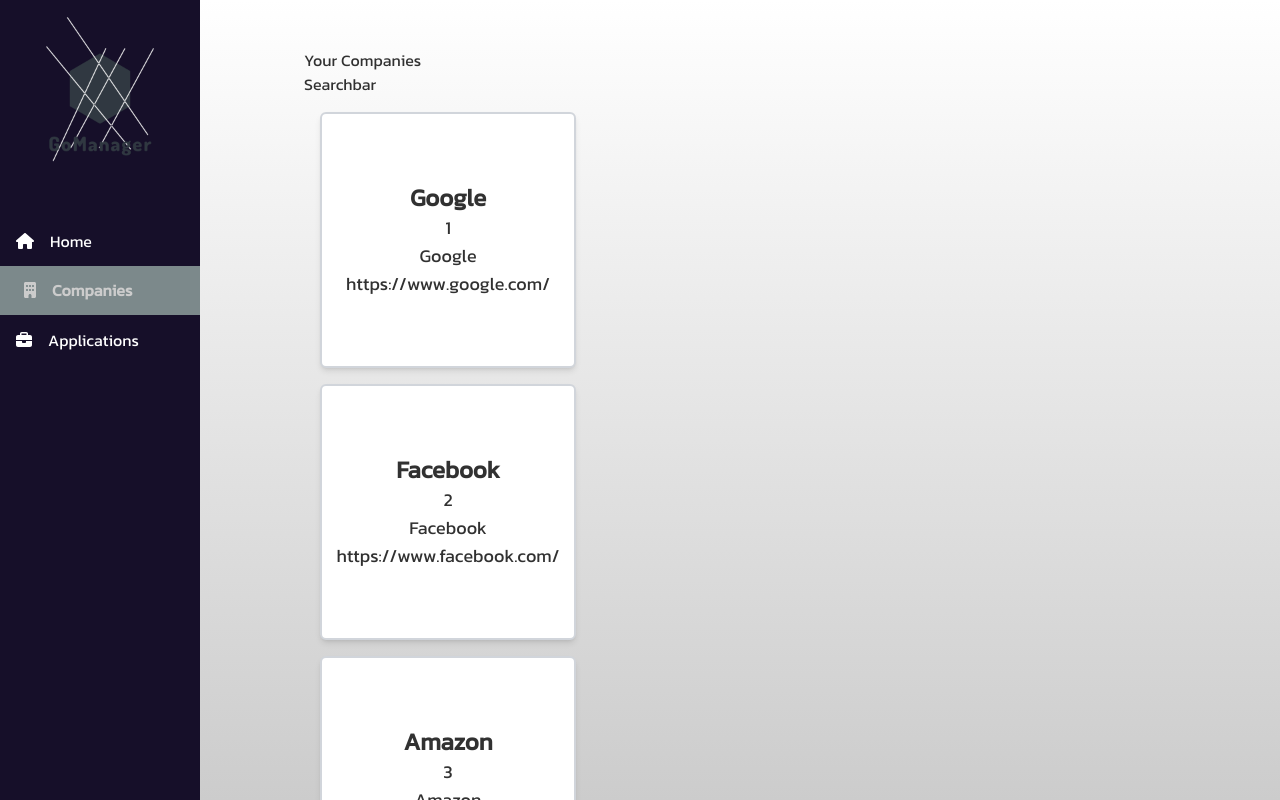
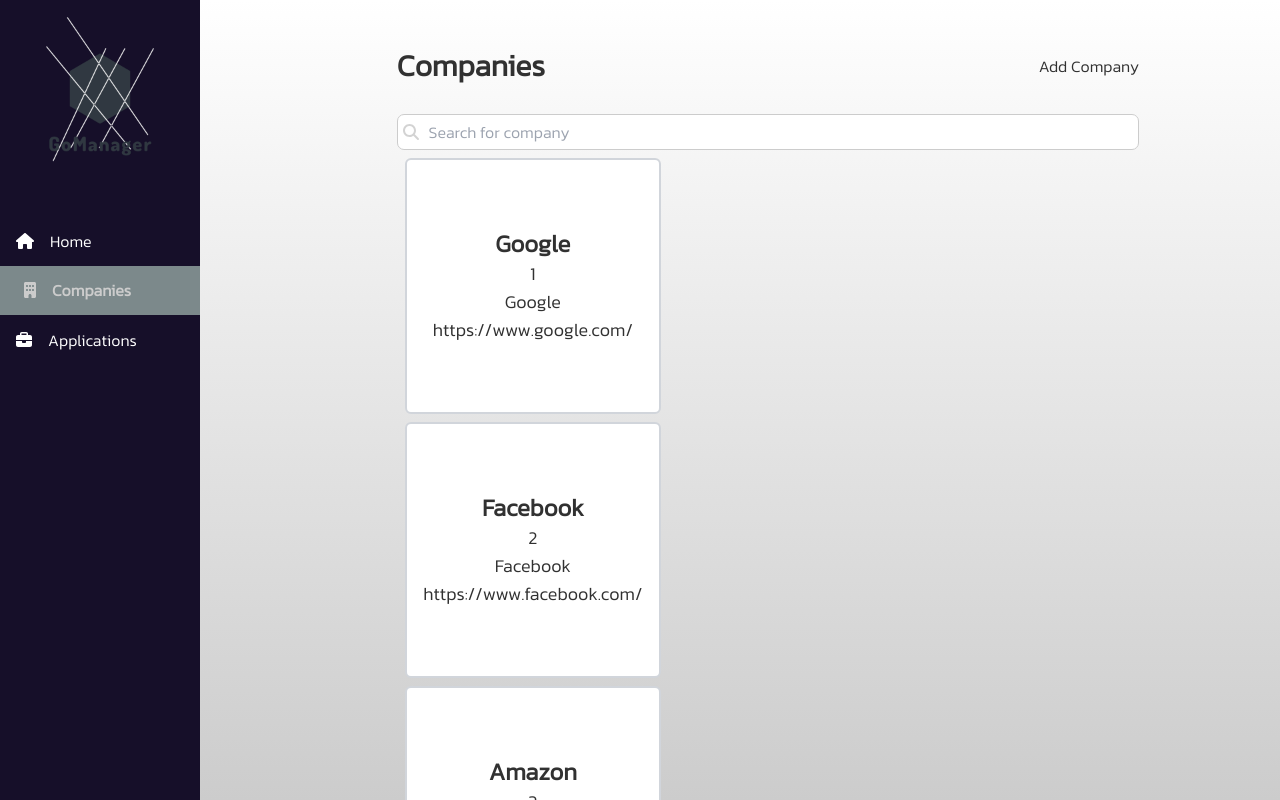
Before and after one commit to Tiburso/GoManager, a Next.js app in the folder client/: page /companies in a window 1280 px wide. Built offline with nearby package versions, Linux system fonts and the light colour scheme.

Commit message:
Finish searchbar component and title for Companies

```diff
--- a/client/app/companies/page.tsx
+++ b/client/app/companies/page.tsx
@@ -1,7 +1,10 @@
 import Searchbar from '@/app/ui/Searchbar';
+import Button from '@/app/ui/Button';
 import CompanyCard from '@/app/ui/companies/CompanyCard';
 
 import { Company } from '@/app/lib/types';
+
+import style from '@/app/styles//company/CompanyPage.module.css';
 
 const CompanyData: Company[] = [
   {
@@ -26,15 +29,18 @@
   const companies = CompanyData;
 
   return (
-    <div>
-      <h1>Your Companies</h1>
-      <Searchbar />
-      <div>
-        <div className="companiesList">
-          {companies.map((company: Company) => (
-            <CompanyCard key={company.id} company={company} />
-          ))}
-        </div>
+    <div className="w-4/5 mx-auto">
+      <div className={style.title}>
+        {/* add class names for tailwind bigger text and centered and bold */}
+        <h1 className="text-3xl text-left font-bold">Companies</h1>
+        <Button>Add Company</Button>
+      </div>
+      <Searchbar type="text" placeholder="Search for company" />
+
+      <div className="companiesList">
+        {companies.map((company: Company) => (
+          <CompanyCard key={company.id} company={company} />
+        ))}
       </div>
     </div>
   );
--- a/client/app/layout.tsx
+++ b/client/app/layout.tsx
@@ -5,7 +5,7 @@
 import SideNav from './ui/SideNav';
 
 // Check which fonts I should use for the application
-const font = Kanit({ weight: '400', subsets: ['latin'], preload: true });
+const font = Kanit({ weight: '300', subsets: ['latin'], preload: true });
 
 export const metadata: Metadata = {
   applicationName: 'GoManager',
--- /dev/null
+++ b/client/app/styles/Searchbar.module.css
@@ -0,0 +1,22 @@
+.searchbar {
+  display: flex;
+  flex-direction: row;
+  justify-content: center;
+  align-items: center;
+  width: 100%;
+  height: 100%;
+  background-color: #fff;
+  border-radius: 7px;
+  border: 1px solid #ccc;
+  padding: 0.3em;
+}
+
+.searchbar input {
+  width: 100%;
+  height: 100%;
+  padding: 0 10px;
+  border: none;
+  outline: none;
+  font-size: 1rem;
+  font-weight: 400;
+}
--- a/client/app/styles/company/CompanyPage.module.css
+++ b/client/app/styles/company/CompanyPage.module.css
@@ -0,0 +1,5 @@
+.title {
+  display: flex;
+  justify-content: space-between;
+  margin-bottom: 30px;
+}
--- /dev/null
+++ b/client/app/ui/Button.tsx
@@ -0,0 +1,17 @@
+import { ReactNode } from 'react';
+
+export default function Button({
+  children,
+  onClick,
+  className,
+}: {
+  children?: ReactNode;
+  onClick?: () => void;
+  className?: string;
+}) {
+  return (
+    <button className={className} onClick={onClick}>
+      {children}
+    </button>
+  );
+}
--- a/client/app/ui/Searchbar.tsx
+++ b/client/app/ui/Searchbar.tsx
@@ -1,7 +1,27 @@
-export default function Searchbar() {
+import style from '@/app/styles/Searchbar.module.css';
+import { FontAwesomeIcon } from '@fortawesome/react-fontawesome';
+import { faSearch } from '@fortawesome/free-solid-svg-icons';
+
+export default function Searchbar({
+  type,
+  placeholder,
+  value,
+  onChange,
+}: {
+  type: string;
+  placeholder: string;
+  value?: string;
+  onChange?: (e: any) => void;
+}) {
   return (
-    <div>
-      <h1>Searchbar</h1>
+    <div className={style.searchbar}>
+      <FontAwesomeIcon icon={faSearch} color="lightgray" />
+      <input
+        type={type}
+        placeholder={placeholder}
+        value={value}
+        onChange={onChange}
+      />
     </div>
   );
 }
--- a/client/app/ui/companies/CompanyCard.tsx
+++ b/client/app/ui/companies/CompanyCard.tsx
@@ -1,8 +1,10 @@
 import { Company } from '@/app/lib/types';
 
 export default function CompanyCard({ company }: { company: Company }) {
+  // TODO: change this from tailwind to regular CSS
+
   return (
-    <div className="flex flex-col items-center justify-center w-64 h-64 p-4 m-4 bg-white border-2 border-gray-300 rounded-md shadow-md">
+    <div className="flex flex-col items-center justify-center w-64 h-64 m-2 p-2 bg-white border-2 border-gray-300 rounded-md">
       <h2 className="text-2xl font-bold">{company.name}</h2>
       <p className="text-lg">{company.id}</p>
       <p className="text-lg">{company.name}</p>
```
